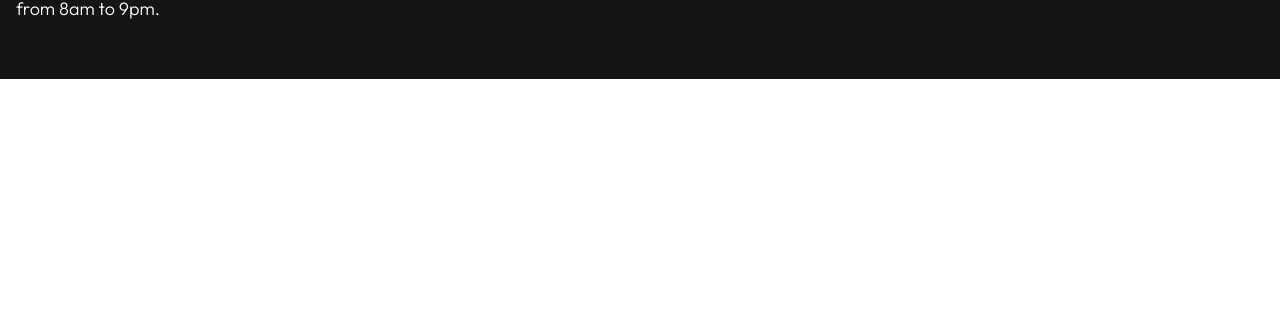
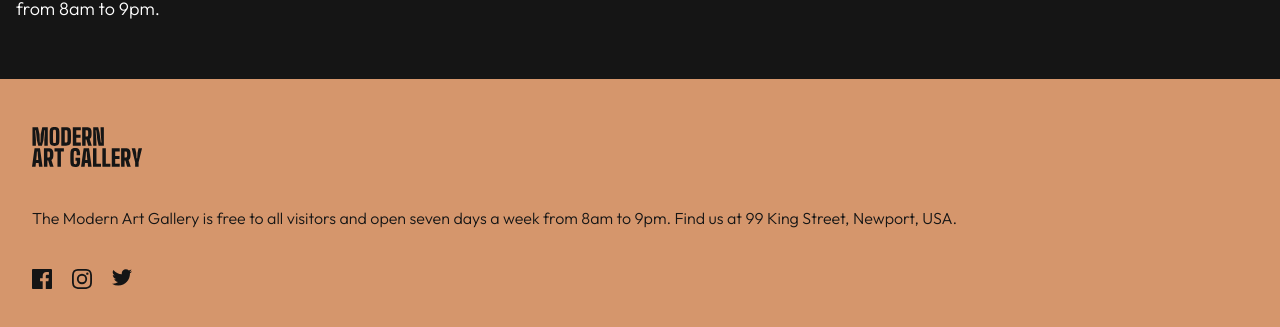
Before and after one commit to JoeDravarol/art-gallery, a React (Vite) app: page /location in a window 1280 px wide. Shown: the part 880-1207 px from the top of the page. Before the commit the page ends 959 px from the top, so only its background shows below. Built offline with nearby package versions, Linux system fonts and the light colour scheme.

Commit message:
refactor: Footer to take styling configuration

```diff
--- a/src/features/Footer.tsx
+++ b/src/features/Footer.tsx
@@ -1,5 +1,5 @@
-import React from 'react';
-import { Box, BoxProps, CardMedia, Grid, Link, Stack, Typography } from '@mui/material';
+import React, { BlockquoteHTMLAttributes } from 'react';
+import { Box, BoxProps, CardMedia, Grid, Link, LinkProps, Stack, Typography } from '@mui/material';
 import { styled } from "@mui/material/styles";
 import { Link as RouterLink } from 'react-router-dom';
 
@@ -15,25 +15,37 @@ interface IconContainerProps extends BoxProps {
 const IconContainer = styled(Box)<IconContainerProps>(({ defaultIconColor, theme }) => ({
   display: 'flex', // Remove space between inline element (svg)
   cursor: 'pointer',
+  fill: defaultIconColor ? theme.palette.common.white : theme.palette.secondary.main,
+  '&:hover': {
+    fill: defaultIconColor ? theme.palette.primary.main : theme.palette.common.white,
+  }
+}));
+
+interface StyledLinkProps extends LinkProps {
+  defaultIconColor?: boolean;
+}
+
+const StyledLink = styled(Link)<StyledLinkProps>(({ defaultIconColor, theme }) => ({
   fill: defaultIconColor ? theme.palette.common.white : theme.palette.secondary.main
 }));
 
 type Props = {
   defaultIconColor?: boolean;
+  bgColor?: string;
+  fontColor?: string;
 }
 
-const Footer: React.FC<Props> = ({ defaultIconColor }) => {
+const Footer: React.FC<Props> = ({ defaultIconColor, bgColor = 'secondary.main', fontColor = "common.white" }) => {
   return (
-    <Box bgcolor="secondary.main" px={4} py={6}>
-      <Link to="/" component={RouterLink} display="flex" color="common.black">
+    <Box bgcolor={bgColor} px={4} py={6} color={fontColor}>
+      <StyledLink to="/" component={RouterLink} display="flex" defaultIconColor={defaultIconColor}>
         <Logo />
-      </Link>
+      </StyledLink>
 
       <Typography
         sx={{ fontSize: '1rem', lineHeight: '1.625rem' }}
         variant="body2"
         my="38px"
-        color="common.white"
       >
         The Modern Art Gallery is free to all visitors and open seven days a week from 8am to 9pm. Find us at 99 King Street, Newport, USA.
       </Typography>
--- a/src/pages/LocationPage.tsx
+++ b/src/pages/LocationPage.tsx
@@ -4,6 +4,7 @@ import { Box } from '@mui/material';
 import LinkToHome from 'features/LinkToHome';
 import Map from 'features/Map';
 import LocationInfo from 'features/LocationInfo';
+import Footer from 'features/Footer';
 
 const LocationPage: React.FC = () => {
   return (
@@ -13,6 +14,7 @@ const LocationPage: React.FC = () => {
       </Box>
       <Map />
       <LocationInfo />
+      <Footer bgColor="primary.main" fontColor="secondary.main" />
     </>
   )
 };
```
Also changed, not shown: src/assets/icons/logo-light.svg.
